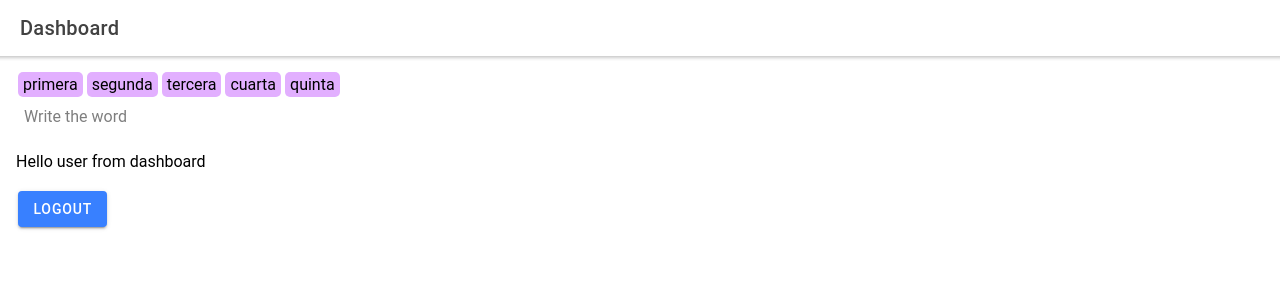
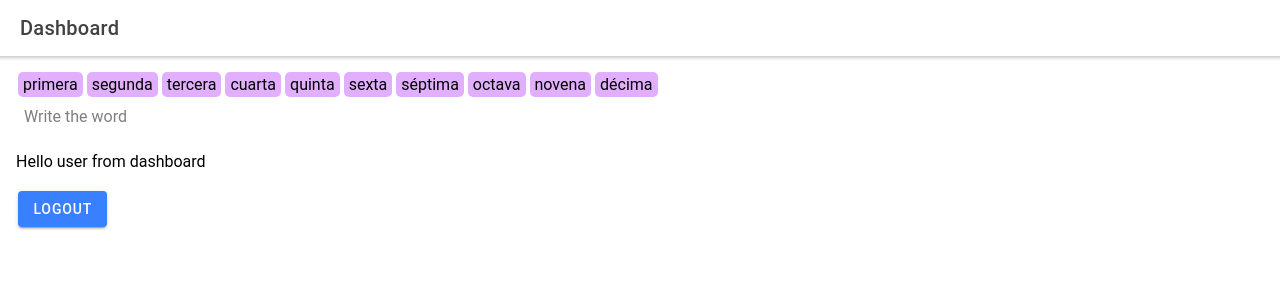
Before and after one commit to cruzortiz99/ionic_react_firebase_text_writer, a React (Create React App) app: page /dashboard in a window 1280 px wide. Shown: the top 300 px of the page. Built offline with nearby package versions, Linux system fonts and the light colour scheme; no server answers; sample sign-in values are in the browser's storage.

Commit message:
text writer ionic

```diff
--- a/src/data/words.ts
+++ b/src/data/words.ts
@@ -1,3 +1,41 @@
-const words = ['primera', 'segunda', 'tercera', 'cuarta', 'quinta']
+const words = [
+  'primera',
+  'segunda',
+  'tercera',
+  'cuarta',
+  'quinta',
+  'sexta',
+  'séptima',
+  'octava',
+  'novena',
+  'décima',
+  'décimo primera',
+  'décimo segunda',
+  'décimo tercera',
+  'décimo cuarta',
+  'décimo quinta',
+  'décimo sexta',
+  'décimo séptima',
+  'décimo octava',
+  'décimo novena',
+  'vigésimo primera',
+  'vigésimo segunda',
+  'vigésimo tercera',
+  'vigésimo cuarta',
+  'vigésimo quinta',
+  'vigésimo sexta',
+  'vigésimo séptima',
+  'vigésimo octava',
+  'vigésimo novena',
+  'trigésimo primera',
+  'trigésimo segunda',
+  'trigésimo tercera',
+  'trigésimo cuarta',
+  'trigésimo quinta',
+  'trigésimo sexta',
+  'trigésimo séptima',
+  'trigésimo octava',
+  'trigésimo novena'
+]
 
 export default words
--- a/src/pages/Dashboard/Dashboard.css
+++ b/src/pages/Dashboard/Dashboard.css
@@ -5,3 +5,12 @@
   margin: 0px 2px;
   border-radius: 5px;
 }
+.dashboard-word-done {
+  font-weight: bold;
+}
+.dashboard-word-correct {
+  color: green;
+}
+.dashboard-word-incorrect {
+  color: red;
+}
--- a/src/pages/Dashboard/index.tsx
+++ b/src/pages/Dashboard/index.tsx
@@ -16,11 +16,24 @@ import AppLoader from '../../components/basics/AppLoader'
 import words from '../../data/words'
 import './Dashboard.css'
 
+type WordType = {
+  word: string
+  done: boolean
+  correct: boolean
+}
+
 const AppDashboard: React.FC = () => {
   const user = useSelector((state: any) => state.user)
   const history = useHistory()
   const [busy, setBusy] = useState(false)
   const [textWrote, setTextWrote] = useState('')
+  const [activeWordList, setActiveWordList] = useState<WordType[]>(
+    words
+      .slice(0, 10)
+      .map(word => ({ word: word, done: false, correct: false }))
+  )
+  const [activeWordIndex, setActiveWordIndex] = useState(0)
+  const [removeIndex, setRemoveIndex] = useState(0)
 
   const userLogout = async () => {
     setBusy(true)
@@ -32,8 +45,29 @@ const AppDashboard: React.FC = () => {
     const eventValue: string = event.target.value
     if (!eventValue.trim()) {
       setTextWrote('')
-    } else if (eventValue.slice(-1) === ' ') {
+    } else if (eventValue.slice(-1).match(/\s/)) {
       // do some processing
+      setActiveWordList(list => {
+        let wordsBlock = [...list]
+        wordsBlock[activeWordIndex] = {
+          word: '',
+          ...wordsBlock[activeWordIndex],
+          done: true,
+          correct: wordsBlock[activeWordIndex].word === eventValue.trim()
+        }
+        debugger
+        if (wordsBlock.length > 11) {
+          wordsBlock[removeIndex] = { word: '', correct: false, done: false }
+          setRemoveIndex(current => ++current)
+        }
+        setActiveWordIndex(activeIndex => ++activeIndex)
+        wordsBlock.push({
+          word: words[wordsBlock.length] || eventValue.trim(),
+          correct: false,
+          done: false
+        })
+        return wordsBlock
+      })
       setTextWrote('')
     } else {
       setTextWrote(eventValue)
@@ -49,11 +83,21 @@ const AppDashboard: React.FC = () => {
         </IonToolbar>
       </IonHeader>
       <IonContent className='ion-padding'>
-        {words.map((word: string, key: number) => (
-          <span className='dashboard-words' key={key}>
-            {word}
-          </span>
-        ))}
+        {activeWordList
+          .filter(word => !!word.word)
+          .map((wordType: any, key: number) => {
+            const activeClass =
+              wordType.done && wordType.correct
+                ? 'dashboard-word-done dashboard-word-correct'
+                : wordType.done && !wordType.correct
+                ? 'dashboard-word-done dashboard-word-incorrect'
+                : ''
+            return (
+              <span className={`dashboard-words ${activeClass}`} key={key}>
+                {wordType.word}
+              </span>
+            )
+          })}
         <IonInput
           placeholder='Write the word'
           value={textWrote}
```
